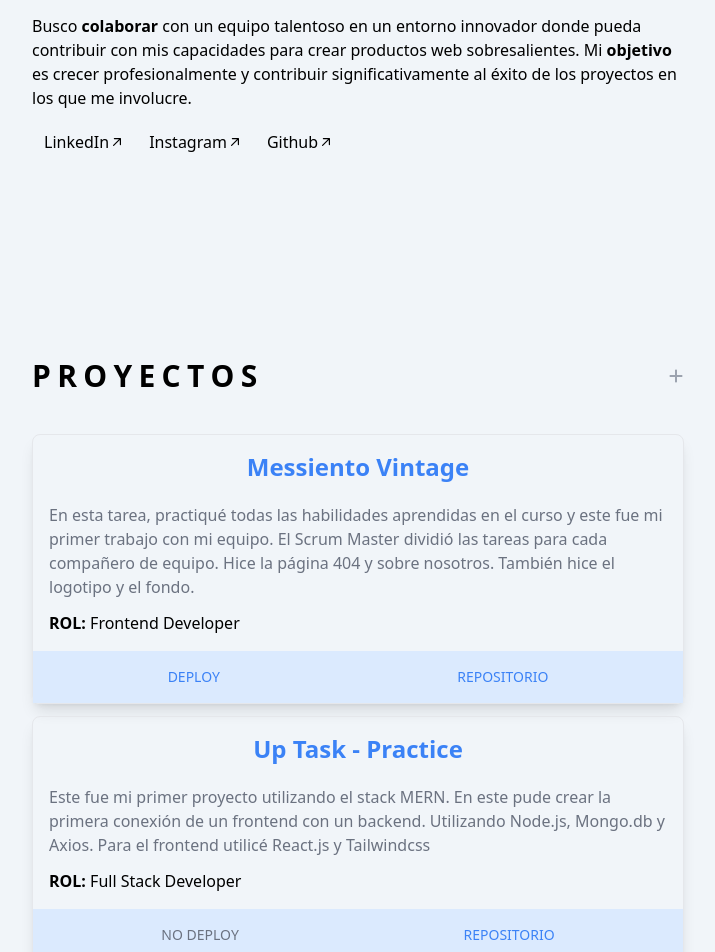
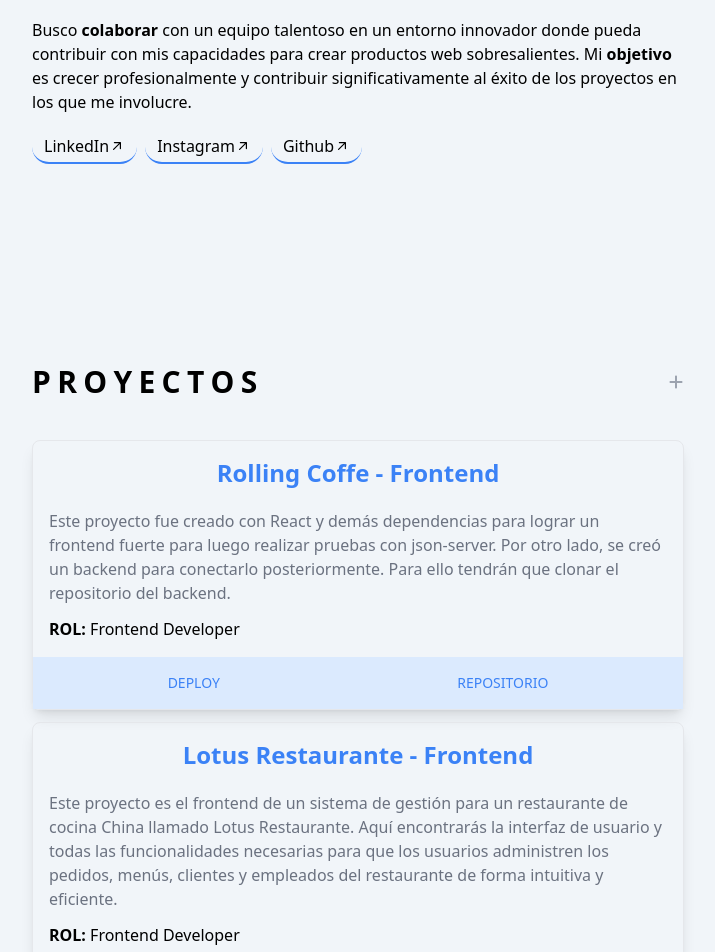
Before and after one commit to juanchyquintana/portfolio-jdq, a React (Vite) app: page / in a window 1280 px wide. Shown: the part 440-1392 px from the top of the page, without its empty margins (282-997 px from the left). Built offline with nearby package versions, Linux system fonts and the light colour scheme.

Commit message:
details in the button into the index page

```diff
--- a/src/components/IndexPage.tsx
+++ b/src/components/IndexPage.tsx
@@ -5,9 +5,7 @@ import { useMemo } from "react";
 import Skills from "./Skills";
 import { motion, useAnimation } from "framer-motion";
 import { InView } from "react-intersection-observer";
-import {
-  FaPlus
-} from "react-icons/fa6";
+import { FaPlus } from "react-icons/fa6";
 
 export default function IndexPage() {
   const hasProjects = useMemo(() => projects.length, [projects]);
@@ -43,13 +41,15 @@ export default function IndexPage() {
           <h1 className="text-3xl font-bold tracking-tight uppercase">
             ¡Hola, <span className="text-blue-500">Juan Diego</span> aquí!
           </h1>
+          <div className="space-y-5">
             <p>
-            Soy un <span className="font-bold">entusiasta</span> del desarrollo
-            web con un enfoque en la creación de experiencias digitales de alta
-            calidad y gran impacto. Me{" "}
+              Soy un <span className="font-bold">entusiasta</span> del
+              desarrollo web con un enfoque en la creación de experiencias
+              digitales de alta calidad y gran impacto. Me{" "}
               <span className="font-bold">apasionan </span>
               los proyectos desafiantes que me permiten aplicar mis habilidades
-            técnicas y creativas para desarrollar soluciones web excepcionales.
+              técnicas y creativas para desarrollar soluciones web
+              excepcionales.
             </p>
             <p>
               Busco <span className="font-bold">colaborar </span> con un equipo
@@ -59,9 +59,10 @@ export default function IndexPage() {
               profesionalmente y contribuir significativamente al éxito de los
               proyectos en los que me involucre.
             </p>
-          <div className="flex">
+          </div>
+          <div className="flex gap-2">
             <Link
-              className="underline-offset-4 flex w-fit items-center rounded-full px-3 py-1 no-underline hover:bg-blue-500 hover:text-white"
+              className="underline-offset-4 flex w-fit items-center rounded-full px-3 py-1 no-underline border-b-2 border-blue-500 hover:bg-blue-500 hover:text-white"
               target="_blank"
               to="https://www.linkedin.com/in/juan-diego-quintana-b5a186211/"
             >
@@ -83,7 +84,7 @@ export default function IndexPage() {
             </Link>
 
             <Link
-              className="underline-offset-4 flex w-fit items-center rounded-full px-3 py-1 no-underline hover:bg-blue-500 hover:text-white"
+              className="underline-offset-4 flex w-fit items-center rounded-full px-3 py-1 no-underline border-b-2 border-blue-500 hover:bg-blue-500 hover:text-white"
               target="_blank"
               to="https://www.instagram.com/juanchyquintana/"
             >
@@ -105,7 +106,7 @@ export default function IndexPage() {
             </Link>
 
             <Link
-              className="underline-offset-4 flex w-fit items-center rounded-full px-3 py-1 no-underline hover:bg-blue-500 hover:text-white"
+              className="underline-offset-4 flex w-fit items-center rounded-full px-3 py-1 no-underline border-b-2 border-blue-500 hover:bg-blue-500 hover:text-white"
               target="_blank"
               to="https://github.com/juanchyquintana"
             >
--- a/src/data/projects.ts
+++ b/src/data/projects.ts
@@ -3,22 +3,21 @@ import type { ProjectsType } from "../types";
 export const projects: ProjectsType[] = [
   {
     id: 1,
-    name: "Messiento Vintage",
-    description:
-      "En esta tarea, practiqué todas las habilidades aprendidas en el curso y este fue mi primer trabajo con mi equipo. El Scrum Master dividió las tareas para cada compañero de equipo. Hice la página 404 y sobre nosotros. También hice el logotipo y el fondo.",
-    technologies: ["HTML5", "CSS3", "Bootstrap 5"],
-    projectLink: "https://messientovintagerolling.netlify.app/",
-    repositoryLink: "https://github.com/juanchyquintana/messientovintagerolling",
+    name: "Rolling Coffe - Frontend",
+    description: "Este proyecto fue creado con React y demás dependencias para lograr un frontend fuerte para luego realizar pruebas con json-server. Por otro lado, se creó un backend para conectarlo posteriormente. Para ello tendrán que clonar el repositorio del backend.",
+    technologies: ["React.js", "Bootstrap 5", "React Bootstrap", "React Hook Form", "React Router", "Json Server", "SweetAlert v2"],
+    projectLink: "https://rollingcoffejdq.netlify.app/",
+    repositoryLink: "https://github.com/juanchyquintana/rollingCoffe",
     role: "Frontend Developer",
   },
   {
     id: 2,
-    name: "Up Task - Practice",
-    description: "Este fue mi primer proyecto utilizando el stack MERN. En este pude crear la primera conexión de un frontend con un backend. Utilizando Node.js, Mongo.db y Axios. Para el frontend utilicé React.js y Tailwindcss",
-    technologies: ["React.js", "Mongo.db", "Axios", "Tailwind", "Node.js"],
-    projectLink: "",
-    repositoryLink: "https://github.com/juanchyquintana/uptaskPractice",
-    role: "Full Stack Developer",
+    name: "Lotus Restaurante - Frontend",
+    description: "Este proyecto es el frontend de un sistema de gestión para un restaurante de cocina China llamado Lotus Restaurante. Aquí encontrarás la interfaz de usuario y todas las funcionalidades necesarias para que los usuarios administren los pedidos, menús, clientes y empleados del restaurante de forma intuitiva y eficiente.",
+    technologies: ["React.js", "React Bootstrap", "React DOM", "React Hook Form", "React Icons", "React Leaflet", "React Router", "SweetAlert v2", "Bootstrap 5", "Esri Leaflet Geocoder", "Leaflet", "Leaflet Geosearch", "Moment Timezone"],
+    projectLink: "https://lotusrestaurante.netlify.app/",
+    repositoryLink: "https://github.com/juanchyquintana/restauranteFrontend",
+    role: "Frontend Developer",
   },
   {
     id: 3,
@@ -49,11 +48,12 @@ export const projects: ProjectsType[] = [
   },
   {
     id: 6,
-    name: "Rolling Coffe - Frontend",
-    description: "Este proyecto fue creado con React y demás dependencias para lograr un frontend fuerte para luego realizar pruebas con json-server. Por otro lado, se creó un backend para conectarlo posteriormente. Para ello tendrán que clonar el repositorio del backend.",
-    technologies: ["React.js", "Bootstrap 5", "React Bootstrap", "React Hook Form", "React Router", "Json Server", "SweetAlert v2"],
-    projectLink: "https://rollingcoffejdq.netlify.app/",
-    repositoryLink: "https://github.com/juanchyquintana/rollingCoffe",
+    name: "Messiento Vintage",
+    description:
+      "En esta tarea, practiqué todas las habilidades aprendidas en el curso y este fue mi primer trabajo con mi equipo. El Scrum Master dividió las tareas para cada compañero de equipo. Hice la página 404 y sobre nosotros. También hice el logotipo y el fondo.",
+    technologies: ["HTML5", "CSS3", "Bootstrap 5"],
+    projectLink: "https://messientovintagerolling.netlify.app/",
+    repositoryLink: "https://github.com/juanchyquintana/messientovintagerolling",
     role: "Frontend Developer",
   },
   {
@@ -76,12 +76,12 @@ export const projects: ProjectsType[] = [
   },
   {
     id: 9,
-    name: "Lotus Restaurante - Frontend",
-    description: "Este proyecto es el frontend de un sistema de gestión para un restaurante de cocina China llamado Lotus Restaurante. Aquí encontrarás la interfaz de usuario y todas las funcionalidades necesarias para que los usuarios administren los pedidos, menús, clientes y empleados del restaurante de forma intuitiva y eficiente.",
-    technologies: ["React.js", "React Bootstrap", "React DOM", "React Hook Form", "React Icons", "React Leaflet", "React Router", "SweetAlert v2", "Bootstrap 5", "Esri Leaflet Geocoder", "Leaflet", "Leaflet Geosearch", "Moment Timezone"],
-    projectLink: "https://lotusrestaurante.netlify.app/",
-    repositoryLink: "https://github.com/juanchyquintana/restauranteFrontend",
-    role: "Frontend Developer",
+    name: "Up Task - Practice",
+    description: "Este fue mi primer proyecto utilizando el stack MERN. En este pude crear la primera conexión de un frontend con un backend. Utilizando Node.js, Mongo.db y Axios. Para el frontend utilicé React.js y Tailwindcss",
+    technologies: ["React.js", "Mongo.db", "Axios", "Tailwind", "Node.js"],
+    projectLink: "",
+    repositoryLink: "https://github.com/juanchyquintana/uptaskPractice",
+    role: "Full Stack Developer",
   },
   {
     id: 10,
```
Lines whose indentation alone changed are shown as unchanged.
